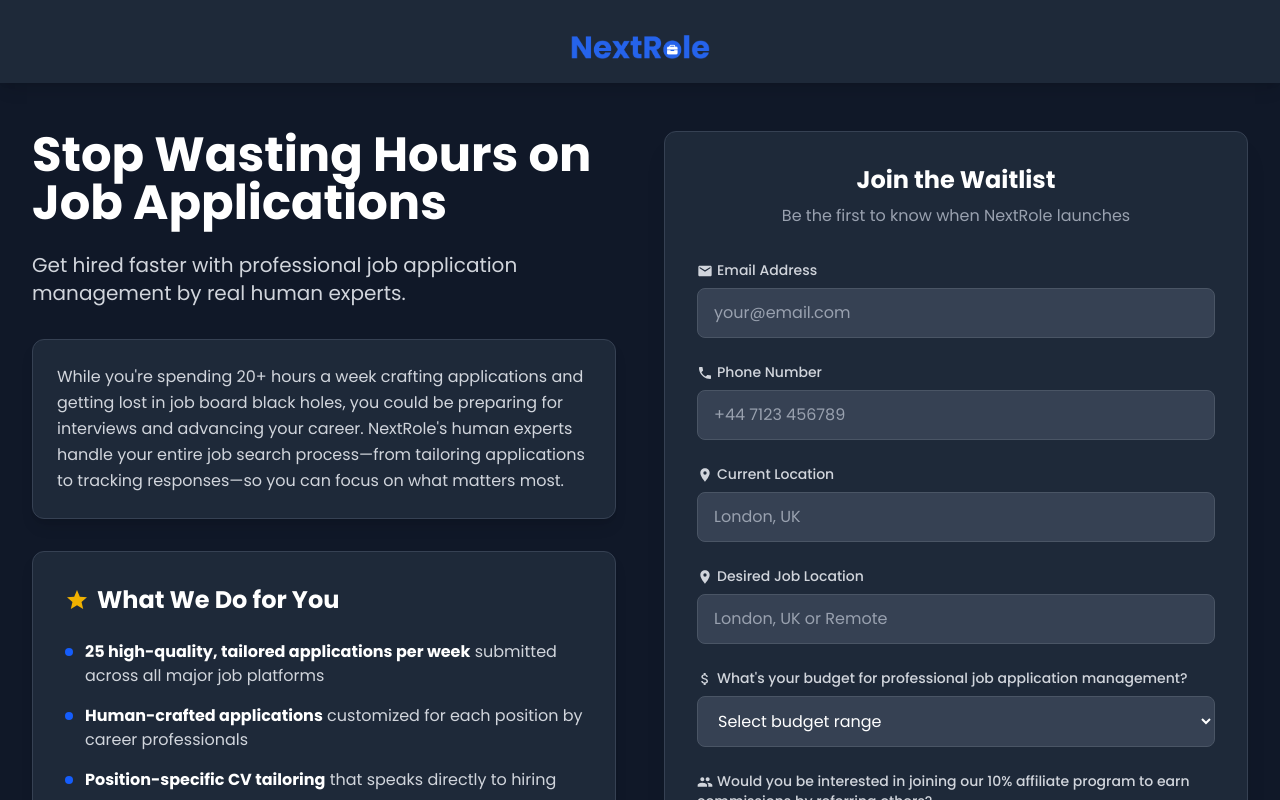
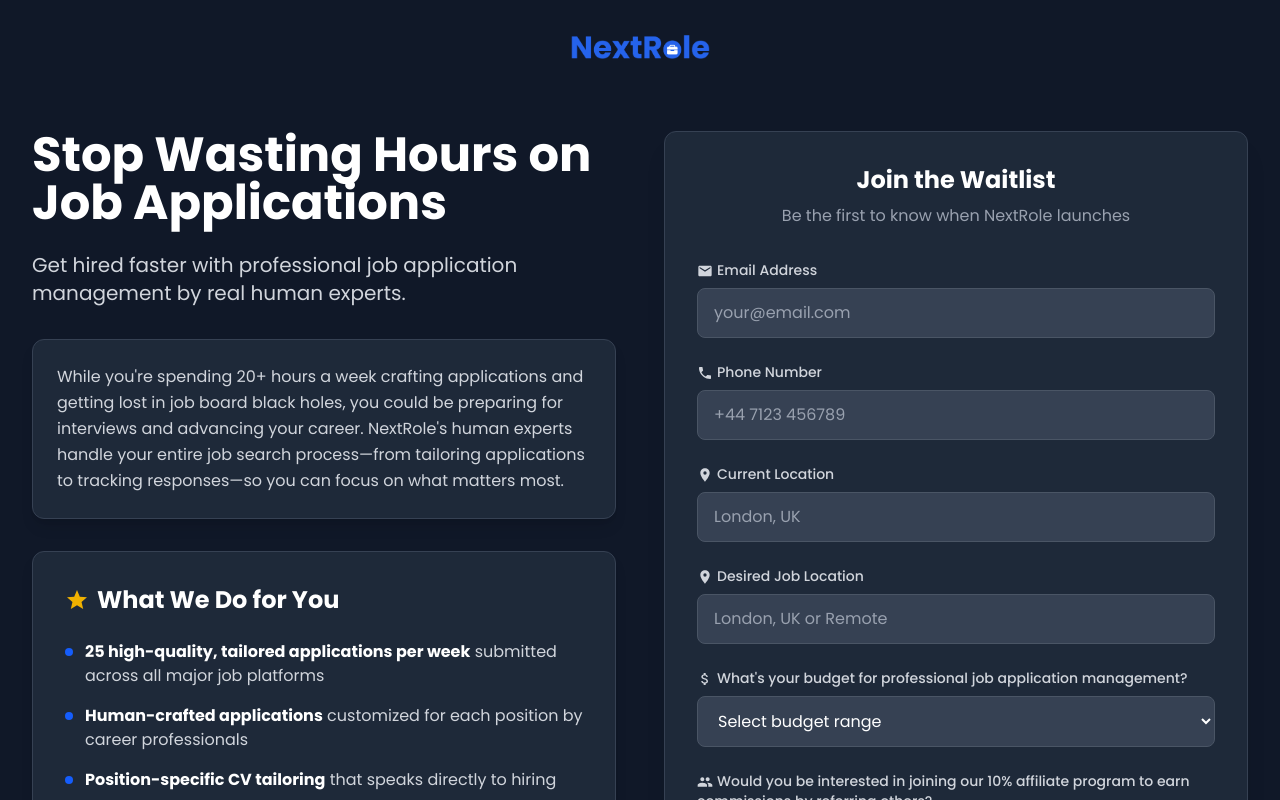
Before and after one commit to aayodejii/jobhire-pro, a Next.js app: page / in a window 1280 px wide. Shown: the top 800 px of the page. Built offline with nearby package versions, Linux system fonts and the light colour scheme; no server answers.

Commit message:
new updates

```diff
--- a/app/page.tsx
+++ b/app/page.tsx
@@ -86,7 +86,7 @@
   return (
     <div className="min-h-screen bg-gray-900">
       {/* Header */}
-      <header className="bg-gray-800 shadow-lg">
+      <header className="">
         <div className="max-w-7xl mx-auto px-4 sm:px-6 lg:px-8 py-6">
           <div className="flex items-center justify-center">
             <div className="flex items-center space-x-3">
```
